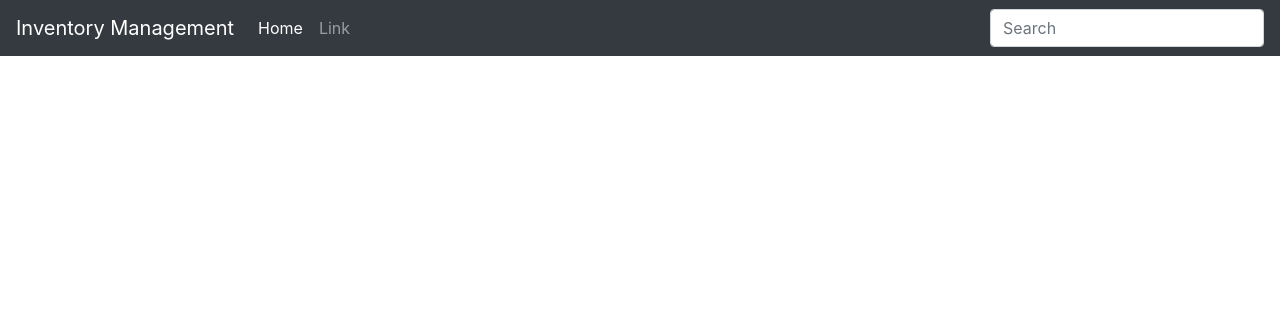
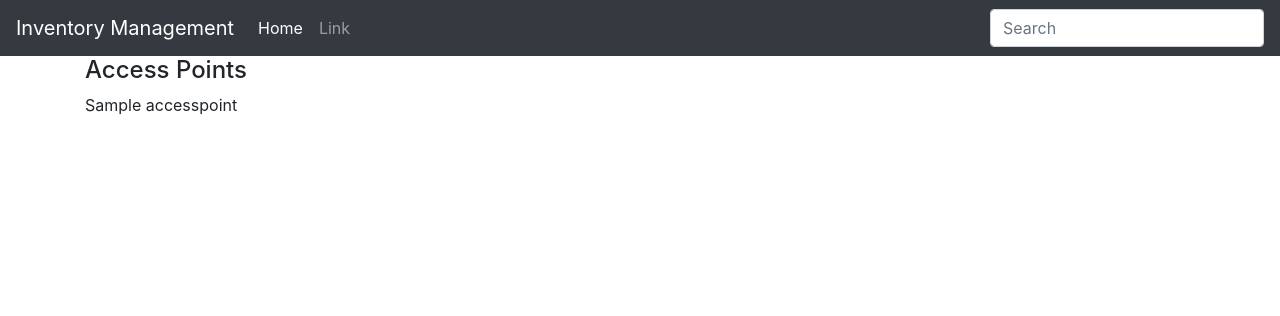
Before and after one commit to ea777/stock, a Django app: template stockmgt/stock/templates/display_ap.html in a window 1280 px wide. Shown: the top 316 px of the page. Run offline with Django 3.2, Linux system fonts and the light colour scheme; the template is opened without the code that fills it: most values are stand-ins (such as "Sample title", 1, 10 or a date in 2020); some libraries are stand-ins or nearby versions.

Commit message:
updated html files

```diff
--- a/stockmgt/stock/templates/display_ap.html
+++ b/stockmgt/stock/templates/display_ap.html
@@ -2,5 +2,6 @@
 
 {%block content%}
 
-
+  <h4>Access Points</h4>
+   {{response.accesspoint}}
 {% endblock %}
--- a/stockmgt/stock/templates/display_powersupply.html
+++ b/stockmgt/stock/templates/display_powersupply.html
@@ -2,5 +2,7 @@
 
 {%block content%}
 
+ <h4>Power Supply</h4>
+    {{response.powersupply}}
 
 {% endblock %}
```
